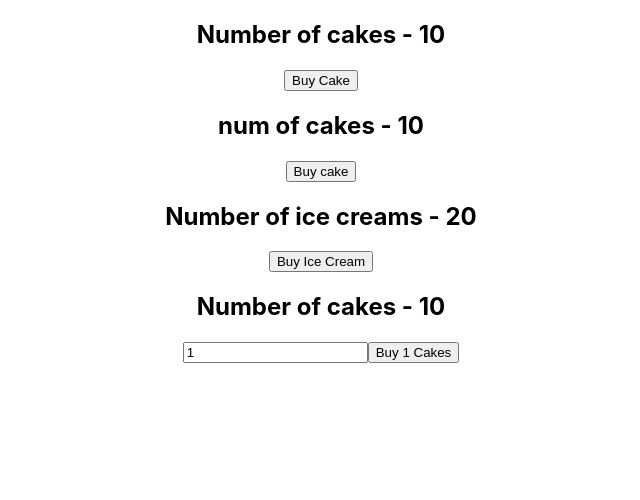
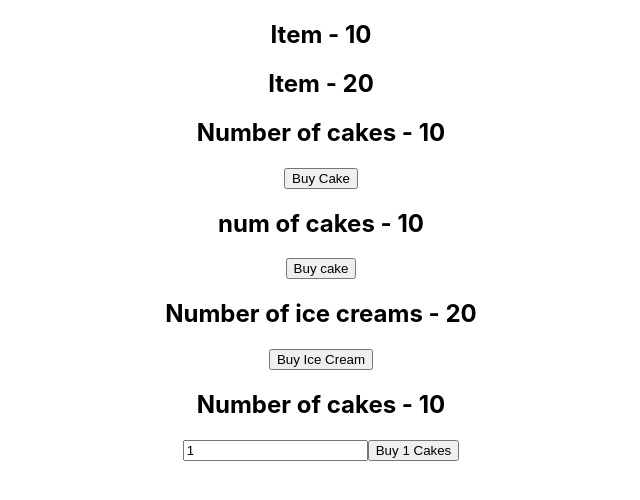
Before and after one commit to HappyBearDay/ReactReduxTutorials, a React (Create React App) app in the folder react-redux-demo/: page / in a window 1280 px wide. Shown: the top 500 px of the page, without its empty margins (319-959 px from the left). Built offline with nearby package versions, Linux system fonts and the light colour scheme.

Commit message:
React Redux Tutorials - 26 - mapStateToProps

```diff
--- a/react-redux-demo/src/App.js
+++ b/react-redux-demo/src/App.js
@@ -6,11 +6,14 @@
 import HooksCakeContainer from './components/HooksCakeContainer'
 import IceCreamContainer from './components/IceCreamContainer'
 import NewCakeContainer from './components/NewCakeContainer'
+import ItemContainer from './components/ItemContainer'
 
 function App() {
   return (
     <Provider store={store}>
-      <div className="App">
+        <div className="App">
+        <ItemContainer cake/>
+        <ItemContainer/>
         <CakeContainer/>
         <HooksCakeContainer/>
         <IceCreamContainer/>
--- /dev/null
+++ b/react-redux-demo/src/components/ItemContainer.js
@@ -0,0 +1,22 @@
+import React from 'react'
+import { connect } from 'react-redux'
+import { buyCake, buyIceCream } from '../redux'
+
+function ItemContainer(props){
+    return (
+        <div>
+            <h2>Item - {props.item}</h2>
+        </div>
+    )
+}
+
+const mapStateToProps = (state, ownProps) => {
+    const itemState = ownProps.cake
+      ? state.cake.numberOfCakes
+      : state.iceCream.numberOfIceCreams
+    return {
+      item: itemState
+    }
+}
+
+export default connect(mapStateToProps)(ItemContainer)
```
